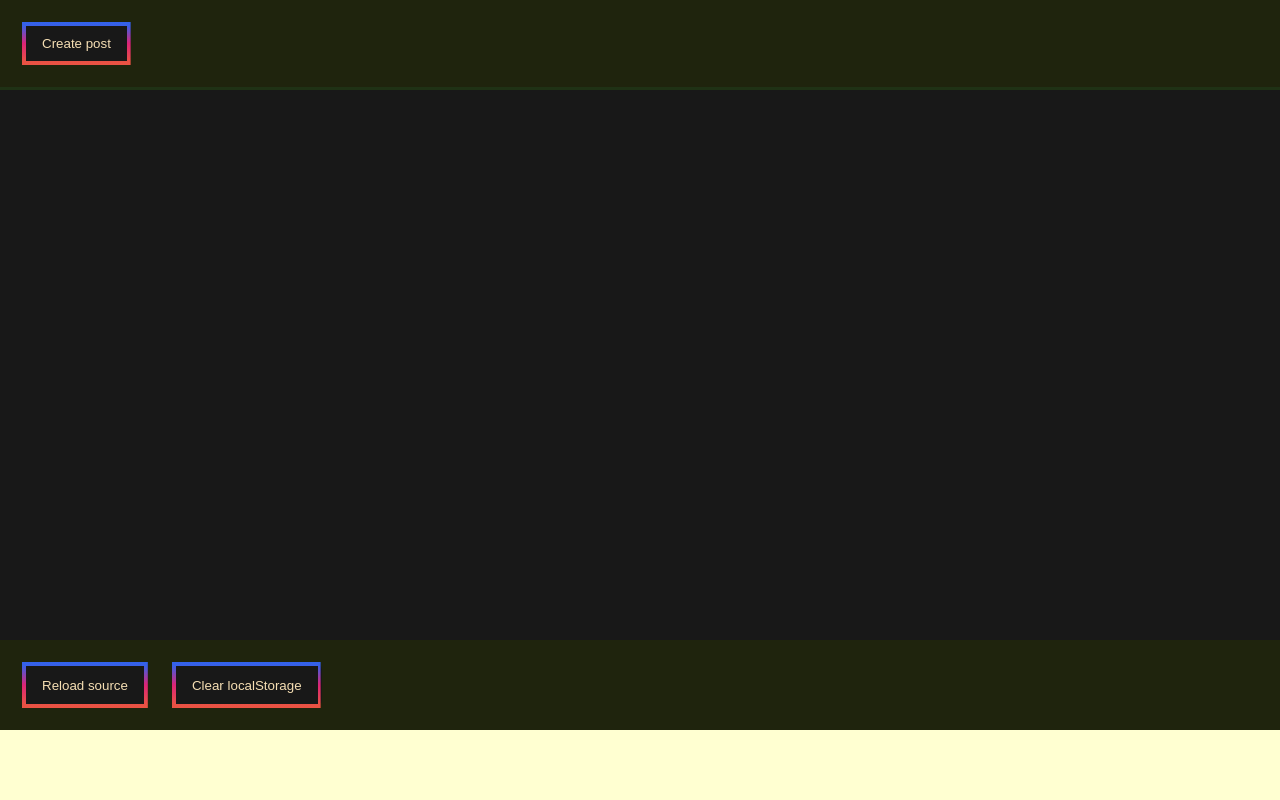
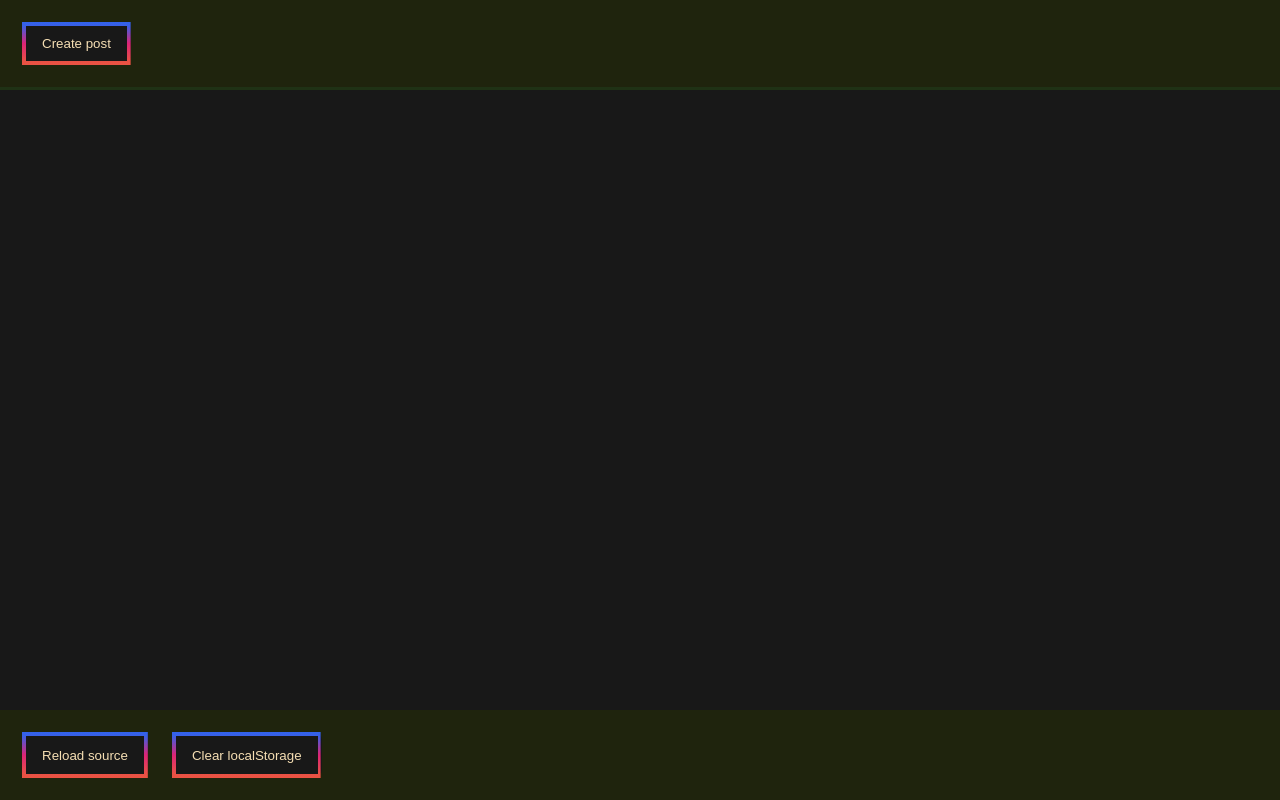
Before and after one commit to irreligious86/NewsAPI-app, a plain HTML site: page index.html in a window 1280 px wide. Drawn offline with Linux system fonts and the light colour scheme; no server answers.

Commit message:
do finally refactoring 31.08 crush js

```diff
--- a/style.css
+++ b/style.css
@@ -38,7 +38,7 @@ body {
 }
 
 .content {
-    min-height: calc(100vh - 250px);
+    min-height: calc(100vh - 180px);
     background-color: #181818;
 }
 
```
